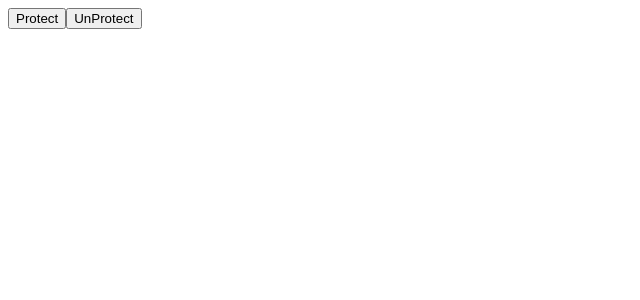
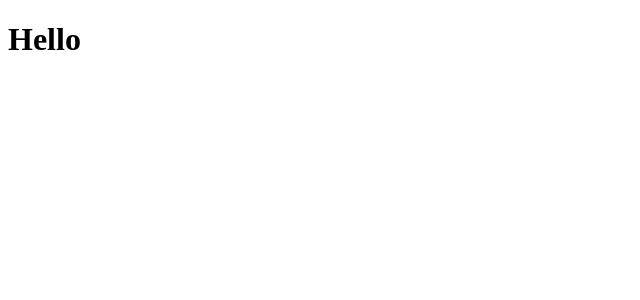
Before and after one commit to nagneo/react-hooks, a React (Create React App) app: page / in a window 1280 px wide. Shown: the top 300 px of the page, without its empty margins (0-640 px from the left). Built offline with nearby package versions, Linux system fonts and the light colour scheme.

Commit message:
[TIL] useBeforeLeave

```diff
--- a/src/App.js
+++ b/src/App.js
@@ -1,11 +1,13 @@
-import { usePreventLeave } from "./usePreventLeave";
+import { useBeforeLeave } from "./useBeforeLeave";
 
 const App = () => {
-  const { enablePrevent, disablePrevent } = usePreventLeave();
+  const begForLife = () => {
+    console.log("Pls don't leave");
+  }
+  useBeforeLeave(begForLife);
   return (
     <div className="App">
-      <button onClick={enablePrevent}>Protect</button>
-      <button onClick={disablePrevent}>UnProtect</button>
+      <h1>Hello</h1>
     </div>
   );
 };
--- /dev/null
+++ b/src/useBeforeLeave.js
@@ -0,0 +1,17 @@
+import { useEffect } from "react";
+
+export const useBeforeLeave = (onBefore) => {
+  if (typeof onBefore !== "function") {
+    return;
+  };
+  const handle = (event) => {
+    const { clientY } = event;
+    if(clientY <= 0) {
+      onBefore();
+    }
+  };
+  useEffect(() => {
+    document.addEventListener("mouseleave", handle);
+    return () => document.removeEventListener("mouseleave", handle);
+  }, []);
+};
```
Also changed, not shown: 1 other file (tests, documents, lock files or other folders).
